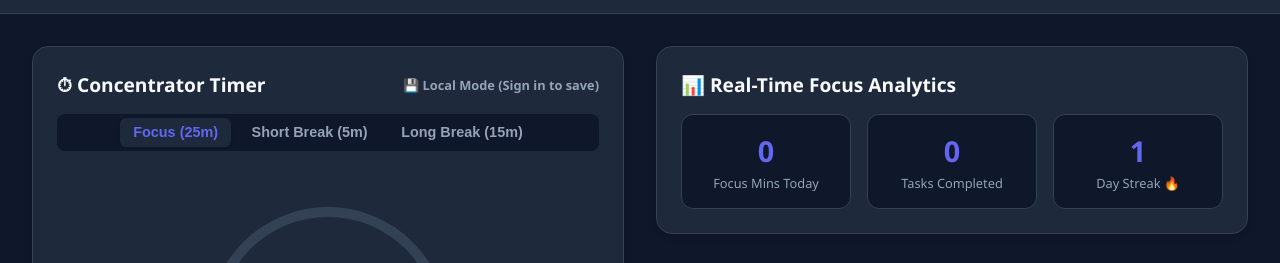
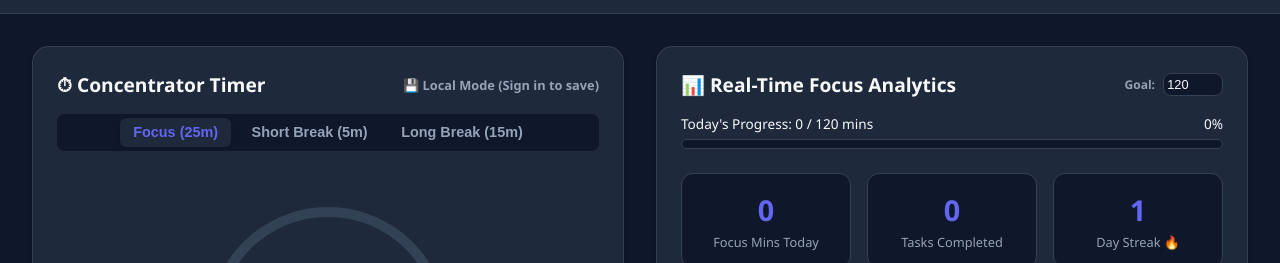
Before and after one commit to patilakshay22/study-monitor-concentrator, a plain HTML site: page index.html in a window 1280 px wide. Shown: the part 52-315 px from the top of the page. Drawn offline with Linux system fonts and the light colour scheme.

Commit message:
Maintenance: Periodic health check & frontend sync

```diff
--- a/index.html
+++ b/index.html
@@ -452,7 +452,23 @@
       <div class="card">
         <div class="card-title">
           <span>📊 Real-Time Focus Analytics</span>
+          <div style="display: flex; align-items: center; gap: 0.5rem;">
+            <label style="font-size: 0.75rem; color: var(--text-muted);">Goal:</label>
+            <input type="number" id="goal-input" value="120" style="width: 60px; padding: 0.2rem; font-size: 0.8rem;">
+          </div>
         </div>
+
+        <!-- Daily Progress Bar -->
+        <div style="margin-bottom: 1.5rem;">
+          <div style="display: flex; justify-content: space-between; font-size: 0.85rem; margin-bottom: 0.4rem;">
+            <span id="progress-text">Today's Progress: 0 / 120 mins</span>
+            <span id="progress-pct">0%</span>
+          </div>
+          <div style="width: 100%; height: 10px; background: var(--bg); border-radius: 5px; overflow: hidden; border: 1px solid var(--card-border);">
+            <div id="progress-bar" style="width: 0%; height: 100%; background: linear-gradient(90deg, var(--primary), var(--accent)); transition: width 0.5s ease;"></div>
+          </div>
+        </div>
+
         <div class="stats-grid">
           <div class="stat-card">
             <div class="stat-val" id="stat-total-mins">0</div>
@@ -533,7 +549,13 @@
       timerId: null,
       currentUser: localStorage.getItem('fp_username') || null,
       token: localStorage.getItem('fp_jwt') || null,
-      stats: JSON.parse(localStorage.getItem('fp_stats')) || { focusMins: 0, completedTasks: 0, streak: 1 },
+      stats: JSON.parse(localStorage.getItem('fp_stats')) || {
+        focusMins: 0,
+        completedTasks: 0,
+        streak: 1,
+        dailyGoal: 120,
+        minutesToday: 0
+      },
       tasks: JSON.parse(localStorage.getItem('fp_tasks')) || [
         { id: 1, title: 'MPSC GS Paper Study', done: false },
         { id: 2, title: 'Revision & Mock Test Questions', done: false }
@@ -554,6 +576,10 @@
     const statCompletedTasks = document.getElementById('stat-completed-tasks');
     const statStreak = document.getElementById('stat-streak');
     const themeToggle = document.getElementById('theme-toggle');
+    const goalInput = document.getElementById('goal-input');
+    const progressBar = document.getElementById('progress-bar');
+    const progressText = document.getElementById('progress-text');
+    const progressPct = document.getElementById('progress-pct');
 
     // Auth Elements
     const authBtn = document.getElementById('auth-btn');
@@ -610,6 +636,8 @@
             state.stats.focusMins = data.total_minutes || 0;
             state.stats.completedTasks = data.tasks_completed || 0;
             state.stats.streak = data.streak || 1;
+            state.stats.dailyGoal = data.daily_goal || 120;
+            state.stats.minutesToday = data.minutes_today || 0;
             if (data.tasks) {
               try { state.tasks = JSON.parse(data.tasks); } catch(e){}
             }
@@ -630,6 +658,8 @@
               total_minutes: state.stats.focusMins,
               tasks_completed: state.stats.completedTasks,
               streak: state.stats.streak,
+              daily_goal: state.stats.dailyGoal,
+              minutes_today: state.stats.minutesToday,
               tasks: JSON.stringify(state.tasks)
             })
           });
@@ -828,7 +858,9 @@
           state.isRunning = false;
           playBeep();
           if (state.mode === 'Focus') {
-            state.stats.focusMins += Math.round(state.totalSeconds / 60);
+            const mins = Math.round(state.totalSeconds / 60);
+            state.stats.focusMins += mins;
+            state.stats.minutesToday += mins;
             saveStats();
           }
           alert(`Session Completed: ${state.mode}! Take a well-deserved rest.`);
@@ -942,11 +974,26 @@
 
     function saveStats() {
       saveLocalState();
-      statTotalMins.textContent = state.stats.focusMins;
+      statTotalMins.textContent = state.stats.minutesToday; // Show today's mins in the main stat
       statCompletedTasks.textContent = state.stats.completedTasks;
       statStreak.textContent = state.stats.streak;
+
+      // Update Progress Bar
+      const goal = state.stats.dailyGoal || 120;
+      const progress = state.stats.minutesToday || 0;
+      const pct = Math.min(100, Math.round((progress / goal) * 100));
+      progressBar.style.width = `${pct}%`;
+      progressText.textContent = `Today's Progress: ${progress} / ${goal} mins`;
+      progressPct.textContent = `${pct}%`;
+      goalInput.value = goal;
+
       syncCloudData('push');
     }
+
+    goalInput.addEventListener('change', (e) => {
+      state.stats.dailyGoal = parseInt(e.target.value) || 120;
+      saveStats();
+    });
 
     // Event Listeners
     startBtn.addEventListener('click', startTimer);
```
